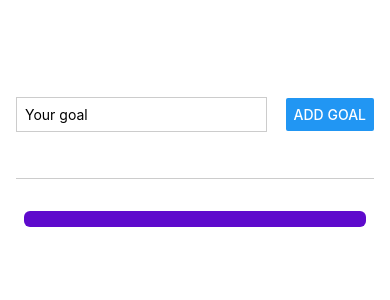
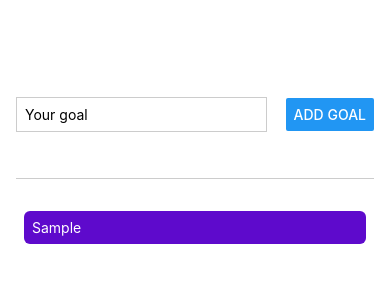
Before and after one commit to mirza-sync/react-native-crash-course, a React Native app: screen / in a window 390 px wide. Both pictures are taken after typing "Sample" into the empty fields and a click on the button "ADD GOAL". Shown: the top 300 px of the page. Built offline with nearby package versions, Linux system fonts and the light colour scheme.

Commit message:
fix: cant delete goal (index doesnt exist)

```diff
--- a/App.js
+++ b/App.js
@@ -9,11 +9,11 @@ export default function App() {
   const [goals, setGoals] = useState([])
 
   function addGoalHandler(goal) {
-    setGoals(currentGoals => [...currentGoals, goal])
+    setGoals(currentGoals => [...currentGoals, {id: uuidv4(), text: goal}])
   }
 
-  function deleteGoalHandler(index) {
-    setGoals(currentGoals => currentGoals.filter(goal => goal.index !== index))
+  function deleteGoalHandler(id) {
+    setGoals(currentGoals => currentGoals.filter(goal => goal.id !== id))
   }
 
   return (
@@ -25,6 +25,7 @@ export default function App() {
           renderItem={(itemData) => {
             return <GoalItem goal={itemData.item} onDeleteGoal={deleteGoalHandler} />
           }}
+          keyExtractor={itemData => itemData.id}
         />
       </View>
     </View>
--- a/components/GoalItem.js
+++ b/components/GoalItem.js
@@ -4,9 +4,9 @@ function GoalItem(props) {
   const { goal } = props
 
   return (
-    <Pressable onPress={props.onDeleteGoal.bind(this, goal.index)}>
+    <Pressable onPress={props.onDeleteGoal.bind(this, goal.id)}>
       <View style={styles.goalItem}>
-        <Text style={styles.goalText}>{goal.item}</Text>
+        <Text style={styles.goalText}>{goal.text}</Text>
       </View>
     </Pressable>
   )
```
